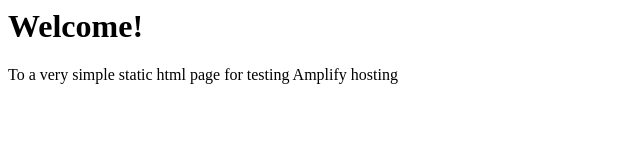
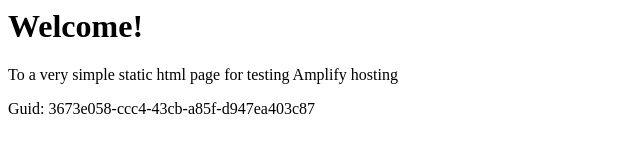
Before and after one commit to aws-aemilia-icn/Github-PR-Commit-Integration-Test-DoNotTouch-Gith-P5X5MO5I-v1-prod-ap-northeast-2, a website: page src/index.html in a window 1280 px wide. Shown: the whole page, without its empty margins (0-640 px from the left). Drawn offline with Linux system fonts and the light colour scheme.

Commit message:
commit from integ tests

```diff
--- a/src/index.html
+++ b/src/index.html
@@ -1,3 +1,5 @@
+
+
 <html lang="en">
 
 <head>
@@ -10,6 +12,6 @@
 <body>
     <h1>Welcome!</h1>
     <p>To a very simple static html page for testing Amplify hosting</p>
-</body>
+    <p>Guid: 3673e058-ccc4-43cb-a85f-d947ea403c87</p></body>
 
 </html>
```
